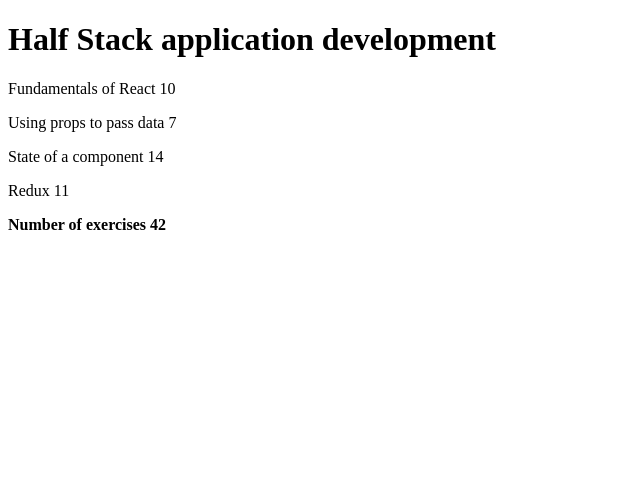
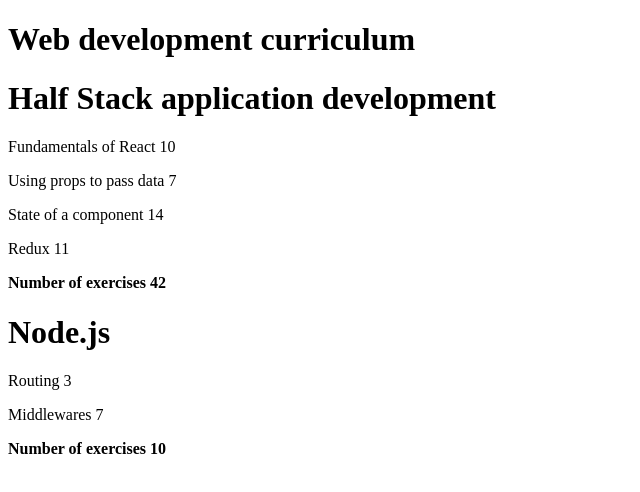
Before and after one commit to danielMut02/FullStackOpen-Solutions, a React (Vite) app in the folder Part 2/courseinfo/: page / in a window 1280 px wide. Shown: the top 492 px of the page, without its empty margins (0-640 px from the left). Built offline with nearby package versions, Linux system fonts and the light colour scheme.

Commit message:
Completed exercise 2.4

```diff
--- a/Part 2/courseinfo/src/App.jsx
+++ b/Part 2/courseinfo/src/App.jsx
@@ -1,9 +1,10 @@
 import Course from './components/Course'
 
 const App = () => {
-  const course = {
+  const courses = [
+    {
+      name: 'Half Stack application development',
       id: 1,
-    name: 'Half Stack application development',
       parts: [
         {
           name: 'Fundamentals of React',
@@ -26,10 +27,37 @@ const App = () => {
           id: 4
         }
       ]
+    },
+    {
+      name: 'Node.js',
+      id: 2,
+      parts: [
+        {
+          name: 'Routing',
+          exercises: 3,
+          id: 1
+        },
+        {
+          name: 'Middlewares',
+          exercises: 7,
+          id: 2
         }
+      ]
+    }
+  ]
+
+  const keyTest = courses.map(courseID => courseID.id)
+  console.log(keyTest);
+
 
   return (
-    <Course course = {course} />
+    <div>
+      <h1>Web development curriculum</h1>
+      {courses.map(curso =>
+          <Course key = {curso.id} course={curso} />
+      )
+      }
+    </div>
   )
 
 }
--- a/Part 2/courseinfo/src/components/Course.jsx
+++ b/Part 2/courseinfo/src/components/Course.jsx
@@ -3,37 +3,40 @@ const Header = ({course}) => <h1> {course} </h1>
 const Part = ({part, exercise}) => <p>{part} {exercise}</p>
 
 const Content = ({course}) => {
+    //const content = course.map(course => course.parts)
+    //console.log(content)
 
   return (
     <div>
-    {course.parts.map(parte =>
-        <Part key = {parte.id} part = {parte.name} exercise = {parte.exercises} />
-    )}
+    {course.map(parte =>
+          <Part key = {parte.id} part={parte.name} exercise={parte.exercises} />
+      )
+      }
     </div>
   )
 }
 
 const Total = ({course}) => {
-    const exercisesArray = course.parts.map(array => array.exercises)
+    const exercisesArray = course.map(array => array.exercises)
     const initialValue = 0;
-    const sumWithInitial = exercisesArray.reduce(
+    const sumResult = exercisesArray.reduce(
     (accumulator, currentValue) => accumulator + currentValue,
     initialValue,
 )
 
     return (
-        <p><b>Number of exercises {sumWithInitial}</b></p>
+        <p><b>Number of exercises {sumResult}</b></p>
     )
 
 }
 
 const Course = ({course}) => {
     return (
-    <div key = {course.id}>
+    <>
       <Header course = {course.name} />
-      <Content course = {course} />
-      <Total course = {course} />
-    </div>
+      <Content course = {course.parts} />
+      <Total course = {course.parts} />
+    </>
     )
 }
 
```
Lines whose indentation alone changed are shown as unchanged.
